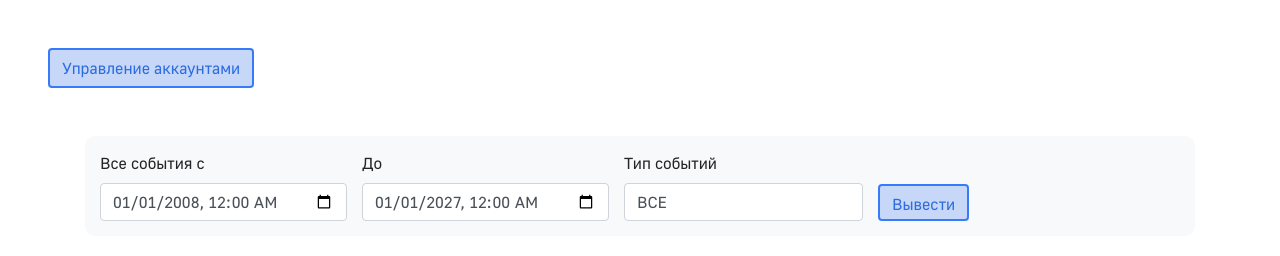
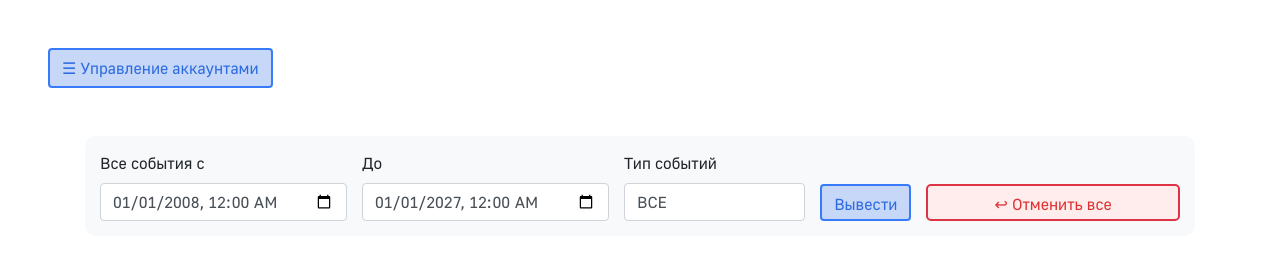
Before and after one commit to Inchir/Evellation, a Flask app: page /my.evellation/1 in a window 1280 px wide. Shown: the top 256 px of the page. Run offline with Flask 3, Linux system fonts and the light colour scheme; a user stored in the database is signed in; parts of the project's set-up code (start-up, migrations or seed data) failed here and were passed over; some libraries are stand-ins or nearby versions.

Commit message:
added support for multi-actions

```diff
--- a/crm/routes/evellation_routes.py
+++ b/crm/routes/evellation_routes.py
@@ -34,16 +34,33 @@ def my_evellation():
     return render_template(get_templates_name("base.html"), accounts=get_accounts(current_user.id))
 
 
+@evellation_bp.route("/edit_events/<account_id>", methods=["POST"])
+def edit_events(account_id):
+    # отмена всех сделок
+
+    print("Массовое действие!!!")
+
+    data = request.get_json()
+    events_index = data.get("events")
+    account = get_account(account_id)
+
+    data = []
+    for index in events_index:
+        b = redis_get_event(current_user.get_id(), str(index))
+        del b['index']
+        data.append(b)
+
+    print(edit_leads(account.subdomain, current_user.token, data))
+    return jsonify({"status": "ok"})
+
+
+
+
 @evellation_bp.route("/edit_event/<account_id>", methods=["POST"])
 def edit_event(account_id):
     data = request.get_json()
-    print('data: ', data)
-    print('data keys: ', data.keys())
     event_index = data.get("eventIndex")
-    print("event_index:", event_index)
-
     data = redis_get_event(current_user.get_id(), str(event_index))
-    print(data)
     del data['index']
     account = get_account(account_id)
     print(edit_leads(account.subdomain, current_user.token, [data]))
@@ -73,8 +90,10 @@ def my_evellation_account(account_id):
         with create_session() as db_sess:
             # английское название сделки - перевод
             translating_events = {event.name: event.translation for event in db_sess.query(Events_type).all()}
+        events_index = []
 
         for event in events:
+            events_index.append(event["index"])
             created_by = event['data']['created_by']  # id автора
             if created_by in users:
                 user_name = users[created_by]
@@ -96,7 +115,7 @@ def my_evellation_account(account_id):
         return render_template(get_templates_name("account.html"), accounts=get_accounts(current_user.id),
                                account_id=account_id,
                                form=form,
-                               events=events, errors=errors)
+                               events=events, events_index=events_index, errors=errors)
     # try:
     #
     # except Exception as e:
--- a/crm/static/css/my_evellation.css
+++ b/crm/static/css/my_evellation.css
@@ -19,6 +19,25 @@
     background: #ffd6d6;
 }
 
+/* Кнопка массовой отмены */
+.btn-danger-mass {
+align-items: center;
+    justify-content: flex-start;
+    width: 25%;
+    background: #ffecec;
+    color: #d33;
+    padding: 6px 10px;
+    border-radius: 5px;
+    cursor: pointer;
+    border: 2px solid #d34; /* Толщина, стиль, цвет */
+        transition: all 0.3s;
+
+}
+.btn-danger-mass:hover {
+    background: #ffd6d6;
+    transform: scale(1.05); /* Увеличить в 1.2 раза */
+}
+
 /* Блок фильтров */
 .filters {
     background: #f8f9fb;
@@ -30,6 +49,14 @@
     margin-bottom: 20px;
 }
 
+.form-filters {
+    background: #f8f9fb;
+
+    border-radius: 10px;
+    display: flex;
+    gap: 15px;
+    align-items: flex-end;
+}
 
 /* Таблица */
 .table-modern {
--- a/crm/static/css/style.css
+++ b/crm/static/css/style.css
@@ -32,6 +32,10 @@ img {
     margin-right: auto;
 }
 
+
+.app-header {
+            padding: 24px 32px;
+        }
 /* Кнопка */
 .custom-btn {
     color: #2d6ce0; /* Ваш цвет текста */
@@ -39,9 +43,6 @@ img {
     border: 2px solid #377bfa; /* Толщина, стиль, цвет */
     transition: all 0.3s;
 }
-.app-header {
-            padding: 24px 32px;
-        }
 
 /* Дополнительно для border в состоянии hover */
 .custom-btn:hover {
--- a/crm/templates/evellation/account.html
+++ b/crm/templates/evellation/account.html
@@ -22,16 +22,39 @@ window.handleClick = function handleClick(btn) {
     .then(data => {
         console.log(data);
 
-        // например удаляем строку из таблицы
-        // row.remove();
+    // обновляем страницу
+    location.reload();
     });
+}
+window.massHandleClick = function massHandleClick(btn) {
+    const row = btn.closest(".filters");
+    const accountId = row.dataset.accountId;
+    const eventsIndex = JSON.parse(row.dataset.eventsIndex);
 
+    const url = `/edit_events/${accountId}`; // строка в обратных кавычках
+
+    fetch(url, {
+        method: "POST",
+        headers: {
+            "Content-Type": "application/json"
+        },
+        body: JSON.stringify({
+            events: eventsIndex
+        })
+    })
+    .then(response => response.json())
+    .then(data => {
+        console.log(data);
+
+    // обновляем страницу
     location.reload();
+    });
 }
 </script>
 
 <!--форма-->
-<form action="" method="post" class="filters">
+<div class="filters" data-account-id="{{ account_id }}" data-events-index='{{ events_index }}'>
+<form action="" method="post"  class="form-filters">
         {{ form.hidden_tag() }}
         {% for i in form if i.name not in ['csrf_token'] %}
             {% if i.name == 'submit' %}
@@ -51,7 +74,13 @@ window.handleClick = function handleClick(btn) {
                 {{message}}
             {% endif %}
         {% endfor %}
+
+
     </form>
+    <button class="btn-danger-mass" style="margin-top: 32px; height: 37.5px" onclick="massHandleClick(this)" title="Отменить действие">
+            ↩ Отменить все
+        </button>
+    </div>
     <p></p>
 {% if not errors %}
         <table class="table-modern">
--- a/crm/templates/evellation/base.html
+++ b/crm/templates/evellation/base.html
@@ -1,26 +1,6 @@
 <!DOCTYPE html>
 <html lang="en">
-<STYLE>
-     .sidebar-link {
-            display: flex;
-            align-items: center;
-            justify-content: flex-start;
-            width: 100%;
-            padding: 10px 14px;
-            border-radius: 10px;
-            text-decoration: none;
-            color: #1f2937;
-            background: #ffffff;
-            border: 1px solid #e5e7eb;
-            transition: 0.15s ease;
-        }
-    .sidebar-link:hover {
-            color: #2563eb;
-            background: #f0f5ff;
-            border-color: #bfdbfe;
-        }
 
-</STYLE>
 <head>
     <meta charset="UTF-8">
     <meta name="viewport" content="width=device-width, initial-scale=1">
@@ -40,7 +20,7 @@
     <script src="https://cdn.jsdelivr.net/npm/bootstrap@5.3.3/dist/js/bootstrap.bundle.min.js" integrity="sha384-YvpcrYf0tY3lHB60NNkmXc5s9fDVZLESaAA55NDzOxhy9GkcIdslK1eN7N6jIeHz" crossorigin="anonymous"></script>
     <div class="m-5">
      <button class="btn custom-btn" data-bs-toggle="offcanvas" data-bs-target="#offcanvasExample" aria-controls="offcanvasExample">
-         Управление аккаунтами
+         ☰ Управление аккаунтами
         </button>
      </div>
 
```
Also changed, not shown: crm/services/amocrm/utils.py (+10 -10 lines), crm/database/users.db.
